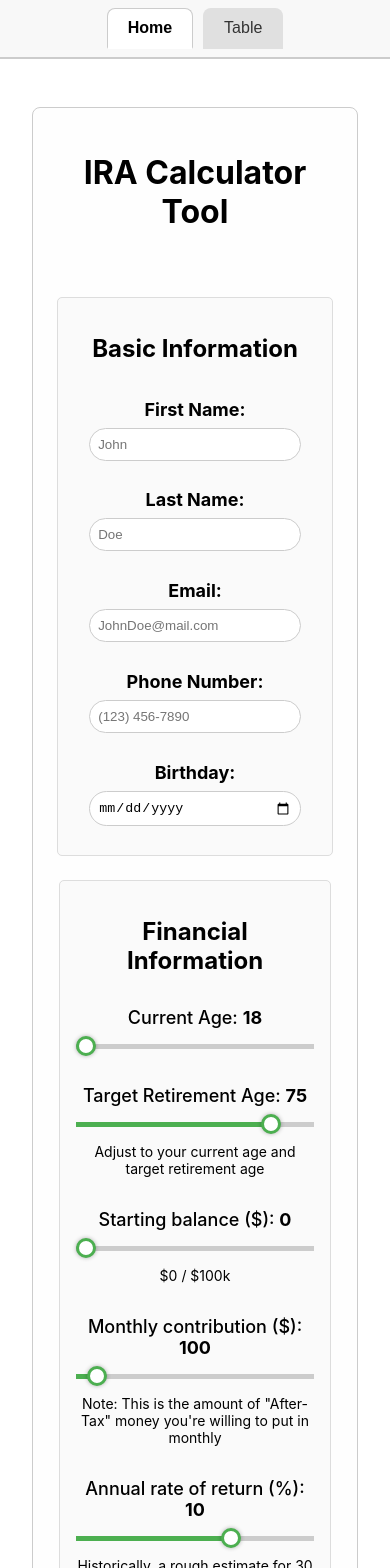
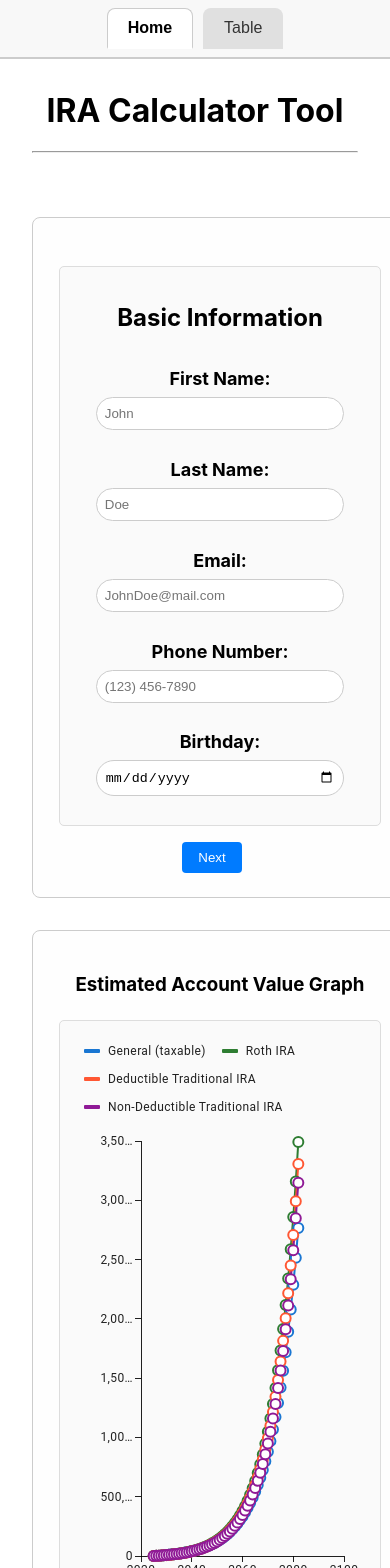
Before and after one commit to hebronm/copilot-ui, a React (Create React App) app: page / in a window 390 px wide. Shown: the top 1568 px of the page. Built offline with nearby package versions, Linux system fonts and the light colour scheme.

Commit message:
implemented horizontal display & new form method
integrated responsive sizing; seperated form into two sections [basic information, financial information] allowing transition through step progression buttons; cleaned up code alignment; updated app name

```diff
--- a/public/index.html
+++ b/public/index.html
@@ -24,7 +24,7 @@
       work correctly both with client-side routing and a non-root public URL.
       Learn how to configure a non-root public URL by running `npm run build`.
     -->
-    <title>React App</title>
+    <title>Financial Copilot: React App</title>
   </head>
   <body>
     <noscript>You need to enable JavaScript to run this app.</noscript>
--- a/src/App.css
+++ b/src/App.css
@@ -78,22 +78,21 @@
   padding: 1.5rem;
   border-radius: 8px;
   border: 1px solid #ccc;
+  min-width: 33%;
+  display: flex;
+  flex-direction: column;
+}
+
+.chart-box {
+  background: #fefefe;
+  padding: 1.5rem;
+  border-radius: 8px;
+  border: 1px solid #ccc;
+  align-self: center;
 }
 
 fieldset {
   margin-top: 1.5rem;
-  padding: 1rem;
-  border: 1px solid #ddd;
-  border-radius: 5px;
-  background: #fafafa;
-}
-
-.thinFieldset {
-  margin-top: 1.5rem;
-  max-width: 800px;
-  display: block;
-  margin-left: auto;
-  margin-right: auto;
   padding: 1rem;
   border: 1px solid #ddd;
   border-radius: 5px;
@@ -157,6 +156,37 @@ small {
   font-size: 14px;
   display: block;
   text-align: center;
+}
+
+.form-chart-wrapper {
+  display: flex;
+  flex-direction: row;
+  align-items: center;
+  gap: 2rem;
+  flex-wrap: nowrap;
+}
+
+
+/* Responsive stacking on smaller screens */
+@media (max-width: 1200px) {
+  .form-chart-wrapper {
+    flex-direction: column;
+    align-items: stretch;
+    flex-wrap: wrap;
+  }
+
+  .form-chart-wrapper .form-box,
+  .form-chart-wrapper .chart-box {
+    width: 100%;
+    flex: none;
+  }
+
+  .form-box,
+  .chart-box {
+    min-width: auto;
+    min-height: auto;
+    display: block;           /* reset for stacked mode */
+  }
 }
 
 /* FULLY CUSTOM SLIDER STYLING */
--- a/src/App.js
+++ b/src/App.js
@@ -70,6 +70,15 @@ function FinancialForm() {
     setCurrentTaxRate(5);
     setRetirementTaxRate(10);
   };
+
+  const resetSliders = () => {
+    setAgeRange([18, 75]);
+    setStartingBalance(0);
+    setMonthlyContribution(100);
+    setAnnualReturn(10);
+    setCurrentTaxRate(5);
+    setRetirementTaxRate(10);
+  }
 
 
   /**FORMULAS FOR EACH GRAPH
@@ -198,14 +207,23 @@ function FinancialForm() {
   const deductibleSeriesData = chartData.map((point) => Number(point.deductibleBalance.toFixed(2) || 0));
   const nonDeductibleSeriesData = chartData.map((point) => Number(point.nonDeductibleBalance.toFixed(2) || 0));
 
+  // For the steps of the "form"
+  const [formStep, setFormStep] = useState(1);
+
   return (
-    <div style={{ padding: '2rem', maxWidth: '1200px', margin: 'auto' }}>
-      <form className='form-box' action="/submit" method="post">
-        <h1 style={{ textAlign: 'center' }}>IRA Calculator Tool</h1>
-        <br></br>
+    <div style={{ padding: '2rem', maxWidth: '2000px', margin: 'auto' }}>
+      <h1 style={{ textAlign: 'center', marginTop: '-1rem' }}>IRA Calculator Tool</h1>
+      <hr></hr>
+
+      <div className="form-chart-wrapper" style={{ marginTop: '4rem' }}>
+
+        {/* FORM SECTION */}
+        <form className='form-box' action="/submit" method="post" style={{ flex: '1 1 33%' }}>
 
           {/*Basical Info Box*/}
-        <fieldset className='thinFieldset'>
+          {formStep === 1 && (
+            <>
+              <fieldset>
                 <h2 style={{ textAlign: 'center' }}>Basic Information</h2>
                 <div className='center-container'>
                   <label className='Box1Label'>First Name:</label>
@@ -224,8 +242,12 @@ function FinancialForm() {
                   <input type="date" value={birthday} onChange={e => setBirthday(e.target.value)} />
                 </div>
               </fieldset>
+            </>
+          )}
 
           {/*Financial Info Box*/}
+          {formStep === 2 && (
+            <>
               <fieldset>
                 <h2 style={{ textAlign: 'center' }}>Financial Information</h2>
 
@@ -328,20 +350,36 @@ function FinancialForm() {
                   style={getSliderTrackStyle(retirementTaxRate, 0, 50)}
                 />
               </fieldset>
+            </>
+          )}
 
-        <div style={{ marginTop: '1rem', textAlign: 'center' }}>
-          <button type="submit" className='submit-btn'>Submit</button>
-          <button type="reset" className='reset-btn' onClick={resetForm}>Reset Form</button>
+          {/* Step Navigation Buttons */}
+          <div style={{  textAlign: 'center', marginTop: '1rem' }}>
+            {formStep > 1 && (
+              <button type="button" className="reset-btn" onClick={() => setFormStep(formStep - 1)}>
+                Previous
+              </button>
+            )}
+            {formStep < 2 && (
+              <button type="button" className="submit-btn" onClick={() => setFormStep(formStep + 1)}>
+                Next
+              </button>
+            )}
+            {formStep === 2 && (
+              <button type="button" className="button" onClick={resetSliders}>Reset Sliders</button>
+            )}
           </div>
         </form>
 
 
-      {/*Chart below the form*/}
-      <div className = "form-box" style = {{marginTop: '2rem'}}>
+
+        {/* CHART SECTION */}
+        <div className="chart-box" style={{ flex: '2 1 66%' }}>
+          {/* Account Value Graph */}
           <h3 style={{ textAlign: 'center'}}>Estimated Account Value Graph</h3>
           <fieldset>
             <LineChart
-            height={1000}
+              height={500}
               xAxis={[{
                 data: xAxisData,
                 label: 'Year',
@@ -373,7 +411,12 @@ function FinancialForm() {
             />
           </fieldset>
         </div>
+      </div>
 
+      <div style={{ marginTop: '1rem', textAlign: 'center' }}>
+        <button type="submit" className='submit-btn'>Submit</button>
+        <button type="reset" className='reset-btn' onClick={resetForm}>Reset Form</button>
+      </div>
     </div>
 
   );
```
Lines whose indentation alone changed are shown as unchanged.
